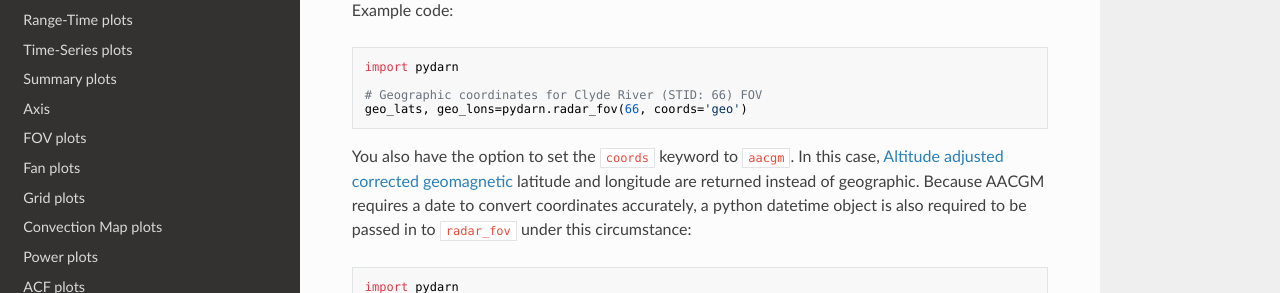
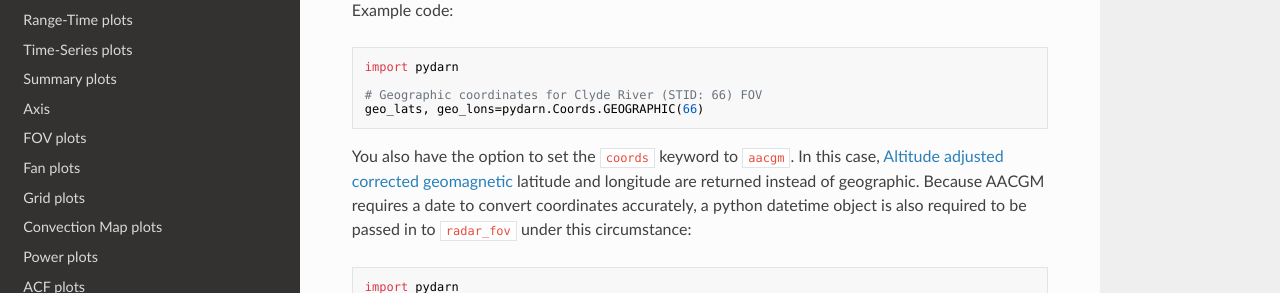
Before and after one commit to SuperDARN/pydarn, an MkDocs documentation site: the page built from docs/user/hardware.md, in a window 1280 px wide and 900 px high, scrolled down 2309 px. Shown: the part 158-451 px from the top of the window. Built offline with MkDocs 1.6.1, drawn with Linux system fonts in a browser that asks for light colours; nearby versions of some CDN libraries.

Commit message:
update code snippet for radar_fov

````diff
--- a/docs/user/hardware.md
+++ b/docs/user/hardware.md
@@ -102,7 +102,7 @@ Example code:
 import pydarn
 
 # Geographic coordinates for Clyde River (STID: 66) FOV
-geo_lats, geo_lons=pydarn.radar_fov(66, coords='geo')
+geo_lats, geo_lons=pydarn.Coords.GEOGRAPHIC(66)
 ```
 
 You also have the option to set the `coords` keyword to `aacgm`. In this case, [Altitude adjusted corrected geomagnetic](http://superdarn.thayer.dartmouth.edu/aacgm.html) latitude and longitude are returned instead of geographic. Because AACGM requires a date to convert coordinates accurately, a python datetime object is also required to be passed in to `radar_fov` under this circumstance:
````
